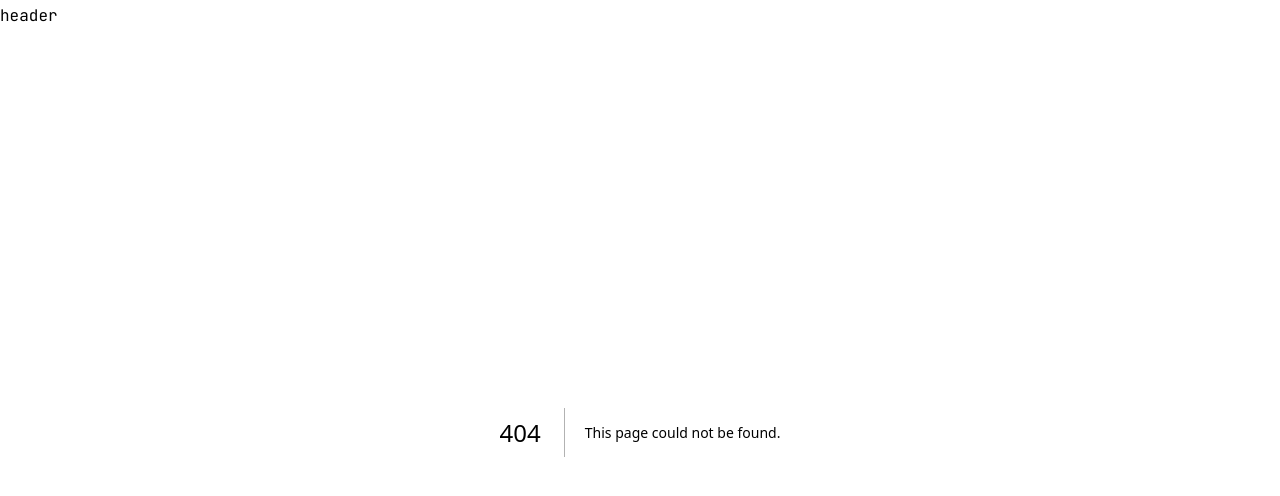
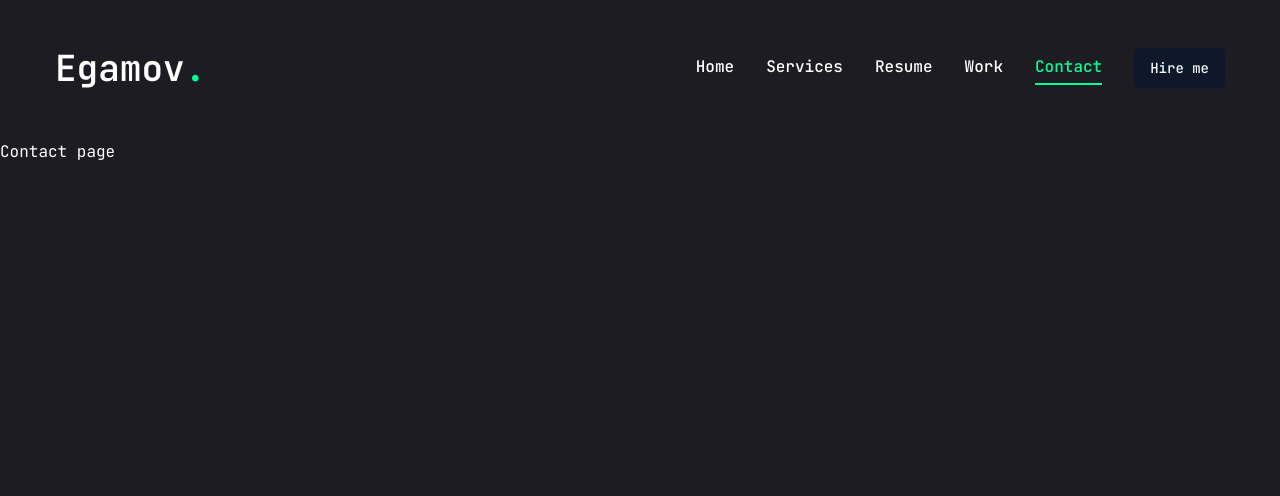
Before and after one commit to egamovj/j-portfolio, a Next.js app: page /contact in a window 1280 px wide. Before the commit this address had no page. Shown: the top 496 px of the page. Built offline with nearby package versions, Linux system fonts and the light colour scheme.

Commit message:
header section

```diff
--- /dev/null
+++ b/app/contact/page.jsx
@@ -0,0 +1,11 @@
+import React from 'react'
+
+const Contact = () => {
+  return (
+    <div>
+      Contact page
+    </div>
+  )
+}
+
+export default Contact
--- /dev/null
+++ b/app/resume/page.jsx
@@ -0,0 +1,11 @@
+import React from 'react'
+
+const Resume = () => {
+  return (
+    <div>
+      Resume page
+    </div>
+  )
+}
+
+export default Resume
--- /dev/null
+++ b/app/services/page.jsx
@@ -0,0 +1,5 @@
+const Services = () => {
+  return <div>Services page</div>;
+};
+
+export default Services;
--- /dev/null
+++ b/app/work/page.jsx
@@ -0,0 +1,11 @@
+import React from 'react'
+
+const Work = () => {
+  return (
+    <div>
+      Work page
+    </div>
+  )
+}
+
+export default Work
--- a/components/Header.jsx
+++ b/components/Header.jsx
@@ -1,10 +1,30 @@
+import Link from "next/link";
+import { Button } from "./ui/button";
+import Nav from "./Nav";
 
 const Header = () => {
   return (
-    <header>
-      header
+    <header className="py-8 xl:py-12 text-white">
+      <div className="container mx-auto flex justify-between items-center">
+        <Link href={"/"}>
+          <h1 className="text-4xl font-semibold">
+            Egamov<span className="text-accent">.</span>
+          </h1>
+        </Link>
+
+        {/* desktop nav & hire me button */}
+        <div className="hidden xl:flex items-center gap-8">
+          <Nav />
+          <Link href='/contact'>
+            <Button>Hire me</Button>
+          </Link>
+        </div>
+
+        {/* mobile nav */}
+        <div className="xl:hidden">mobile nav</div>
+      </div>
     </header>
-  )
-}
+  );
+};
 
-export default Header
+export default Header;
--- /dev/null
+++ b/components/Nav.jsx
@@ -0,0 +1,51 @@
+"use client";
+import Link from "next/link";
+import { usePathname } from "next/navigation";
+
+const links = [
+  {
+    name: "home",
+    path: "/",
+  },
+  {
+    name: "services",
+    path: "/services",
+  },
+  {
+    name: "resume",
+    path: "/resume",
+  },
+  {
+    name: "work",
+    path: "/work",
+  },
+  {
+    name: "contact",
+    path: "/contact",
+  },
+];
+
+const Nav = () => {
+  const pathname = usePathname();
+  console.log(pathname);
+
+  return (
+    <nav className="flex gap-8">
+      {links.map((link, index) => {
+        return (
+          <Link
+            href={link.path}
+            key={index}
+            className={`${
+              link.path === pathname && "text-accent border-b-2 border-accent"
+            } capitalize font-medium hover:text-accent transition-all`}
+          >
+            {link.name}
+          </Link>
+        );
+      })}
+    </nav>
+  );
+};
+
+export default Nav;
```
